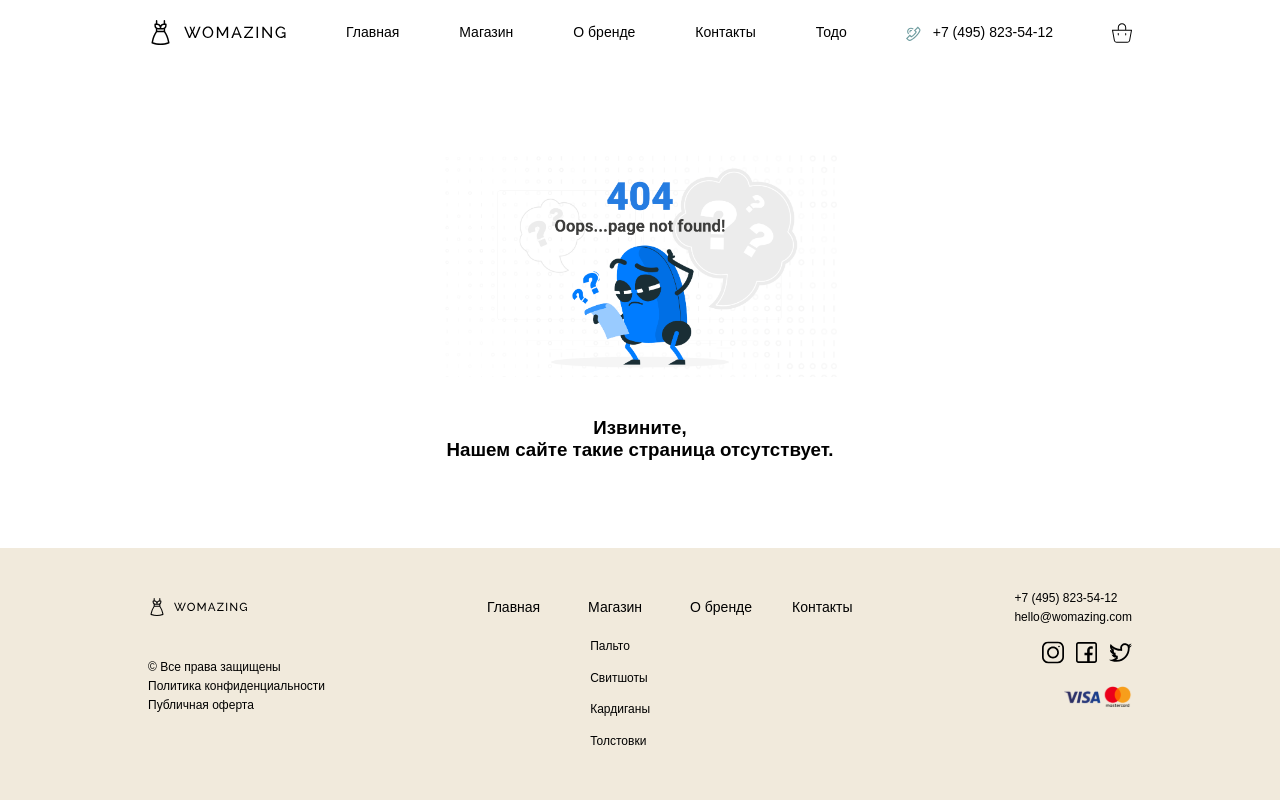
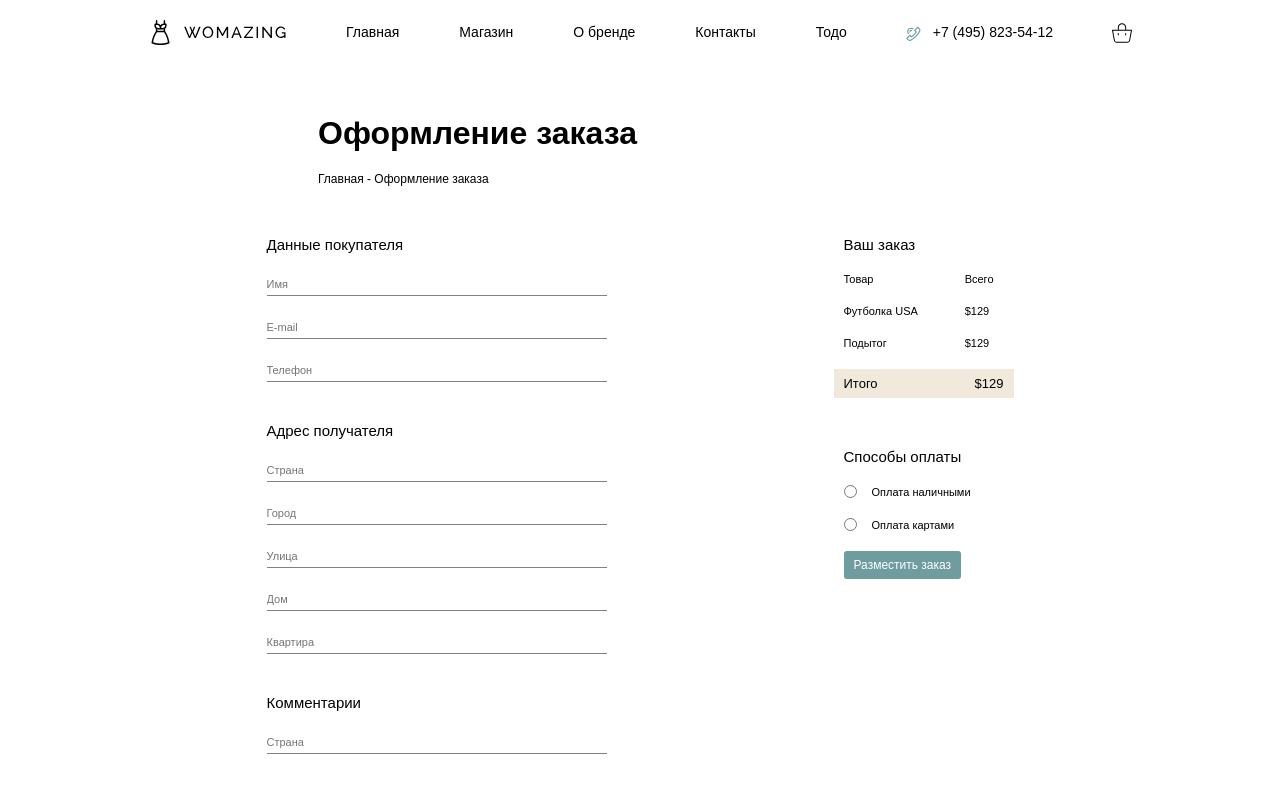
Before and after one commit to maalieva-webdev/womazing, a React (Create React App) app: page /offormizakaz in a window 1280 px wide. Shown: the top 800 px of the page. Built offline with nearby package versions, Linux system fonts and the light colour scheme.

Commit message:
add offormit zakaz

```diff
--- a/src/App.js
+++ b/src/App.js
@@ -10,6 +10,7 @@ import DetalPage from "./component/DetalPage";
 import NotFound from "./page/NotFound";
 import Carzina from "./page/Carzina";
 import Todo from "./page/Todo";
+import OfformiZakaz from "./component/OfformiZakaz";
 
 function App() {
   return (
@@ -22,6 +23,7 @@ function App() {
         <Route path="/contact" element={<Contact />} />
         <Route path="/carzina" element={<Carzina />} />
         <Route path="/todo" element={<Todo />} />
+        <Route path="/offormizakaz" element={<OfformiZakaz />} />
         <Route path="/detal-page/:params" element={<DetalPage />} />
         <Route path="*" element={<NotFound />} />
       </Routes>
--- /dev/null
+++ b/src/component/OfformiZakaz/OfformiZakaz.css
@@ -0,0 +1,121 @@
+.zakaz {
+  text-align: start;
+  padding: 50px 0;
+
+  .zakaz-title {
+    display: flex;
+    flex-direction: column;
+    gap: 20px;
+    align-items: start;
+    padding-left: 170px;
+    padding-bottom: 50px;
+    .zakaz-p-title {
+      font-size: 12px;
+    }
+  }
+  .zakaz-input {
+    display: flex;
+    align-items: start;
+    justify-content: space-around;
+
+    .zakaz-left {
+      display: flex;
+      flex-direction: column;
+      align-items: start;
+      justify-content: space-between;
+      gap: 40px;
+
+      .pokupatel {
+        display: flex;
+        flex-direction: column;
+        align-items: start;
+        justify-content: space-between;
+        gap: 20px;
+
+        .pokupatel-h3 {
+          font-size: 15px;
+          font-weight: 200;
+        }
+        input {
+          border: none;
+          border-bottom: 1px solid grey;
+          outline: none;
+          font-size: 11px;
+          padding: 5px 0;
+          width: 340px;
+        }
+      }
+    }
+    .zakaz-right {
+      display: flex;
+      flex-direction: column;
+      justify-content: space-between;
+      align-items: start;
+      gap: 50px;
+
+      .vash {
+        display: flex;
+        align-items: start;
+        flex-direction: column;
+        justify-content: space-between;
+        gap: 20px;
+        .oplata-h3 {
+          font-size: 15px;
+          font-weight: 200;
+        }
+        .opl-group {
+          display: flex;
+          align-items: start;
+          justify-content: space-between;
+          width: 150px;
+          .opl-left,
+          .opl-right {
+            display: flex;
+            flex-direction: column;
+            align-items: start;
+            gap: 20px;
+          }
+        }
+        .oplata-span {
+          width: 180px;
+          display: flex;
+          justify-content: space-between;
+          font-size: 13px;
+          background: #f1eadc;
+          padding: 7px 10px;
+          margin-left: -10px;
+        }
+        .oplata-p {
+          font-size: 11px;
+        }
+      }
+      .oplata {
+        display: flex;
+        flex-direction: column;
+        justify-content: space-between;
+        gap: 20px;
+        align-items: start;
+        li {
+          display: flex;
+          align-items: center;
+          gap: 15px;
+        }
+        .oplata-h3 {
+          font-size: 15px;
+          font-weight: 200;
+        }
+        .oplata-p {
+          font-size: 11px;
+        }
+        .oplata-btn {
+          padding: 7px 10px;
+          background: #6e9c9f;
+          border: none;
+          border-radius: 3px;
+          color: white;
+          font-size: 12px;
+        }
+      }
+    }
+  }
+}
--- /dev/null
+++ b/src/component/OfformiZakaz/index.jsx
@@ -0,0 +1,70 @@
+import React from "react";
+import "./OfformiZakaz.css";
+
+const OfformiZakaz = () => {
+  return (
+    <div className="container">
+      <div className="zakaz">
+        <div className="zakaz-title">
+          <h1>Оформление заказа</h1>
+          <p className="zakaz-p-title">Главная - Оформление заказа</p>
+        </div>
+        <div className="zakaz-input">
+          <div className="zakaz-left">
+            <div className="pokupatel">
+              <h3 className="pokupatel-h3">Данные покупателя</h3>
+              <input placeholder="Имя" type="text" />
+              <input placeholder="E-mail" type="text" />
+              <input placeholder="Телефон" type="text" />
+            </div>
+            <div className="pokupatel">
+              <h3 className="pokupatel-h3">Адрес получателя</h3>
+              <input placeholder="Страна" type="text" />
+              <input placeholder="Город" type="text" />
+              <input placeholder="Улица" type="text" />
+              <input placeholder="Дом" type="text" />
+              <input placeholder="Квартира" type="text" />
+            </div>
+            <div className="pokupatel">
+              <h3 className="pokupatel-h3">Комментарии</h3>
+              <input placeholder="Страна" type="text" />
+            </div>
+          </div>
+          <div className="zakaz-right">
+            <div className="vash">
+              <h3 className="oplata-h3">Ваш заказ</h3>
+              <div className="opl-group">
+                <div className="opl-left">
+                  <p className="oplata-p">Товар</p>
+                  <p className="oplata-p">Футболка USA</p>
+                  <p className="oplata-p">Подытог</p>
+                </div>
+                <div className="opl-right">
+                  <p className="oplata-p">Всего</p>
+                  <p className="oplata-p">$129</p>
+                  <p className="oplata-p">$129</p>
+                </div>
+              </div>
+                  <p className="oplata-span">Итого<span>$129</span></p>
+
+            </div>
+            <div className="oplata">
+              <h3 className="oplata-h3">Способы оплаты</h3>
+              <li>
+                <input type="radio" />
+                <p className="oplata-p">Оплата наличными</p>
+              </li>
+              <li>
+                <input type="radio" />
+                <p className="oplata-p">Оплата картами</p>
+              </li>
+              <button className="oplata-btn">Разместить заказ</button>
+            </div>
+          </div>
+        </div>
+      </div>
+    </div>
+  );
+};
+
+export default OfformiZakaz;
--- a/src/page/Carzina/Carzina.css
+++ b/src/page/Carzina/Carzina.css
@@ -51,3 +51,36 @@ text-align: start;
         font-weight: 200;
     }
 }
+
+.all-carzin{
+    padding: 30px;
+    text-align: end;
+    .all-p{
+        font-size: 14px;
+        margin-right: 113px;
+    }
+    .offormit-btns{
+        display: flex;
+        align-items: center;
+        justify-content: end;
+        gap: 10px;
+        padding: 20px 0;
+        .offormit-btn{
+            padding: 7px 10px;
+            background: #6E9C9F;
+            border: none;
+            border-radius: 3px;
+            color: white;
+            font-size: 12px;
+
+        }
+        .offormit-p{
+            background: #F1EADC;
+            padding: 7px 10px;
+            border: none;
+            border-radius: 3px;
+            font-size:  12px;
+        }
+
+    }
+}
--- a/src/page/Carzina/index.jsx
+++ b/src/page/Carzina/index.jsx
@@ -2,20 +2,17 @@ import React from "react";
 import { useDispatch, useSelector } from "react-redux";
 import "./Carzina.css";
 import { deleteCarzina } from "../../storeTwo/action";
+import { useNavigate } from "react-router-dom";
 
 const Carzina = () => {
+    const navigate=useNavigate()
   const product = useSelector((state) => state);
-  const dispatch=useDispatch()
+  const dispatch = useDispatch();
 
- const res= product.reduce((acc,el)=>{
-
-    return Math.round(acc+ Number(el.price))
-
-  },0)
-// console.log(Math.(res));
-
-
-
+  const resPrice = product.reduce((acc, el) => {
+    return Math.round(acc + Number(el.price));
+  }, 0);
+  // console.log(Math.(res));
 
   console.log(product);
 
@@ -38,7 +35,12 @@ const Carzina = () => {
           {product.map((el, idx) => (
             <div key={idx} className="product-list">
               <div className="list-group-img">
-                <button onClick={()=>dispatch(deleteCarzina(el.id))} className="list-btn">X</button>
+                <button
+                  onClick={() => dispatch(deleteCarzina(el.id))}
+                  className="list-btn"
+                >
+                  X
+                </button>
                 <img className="list-img" src={el.url} alt="" />
               </div>
               <h4 className="list-name">{el.name}</h4>
@@ -48,9 +50,13 @@ const Carzina = () => {
             </div>
           ))}
         </div>
+        <hr />
         <div className="all-carzin">
-            <h3>Общий количества: {product.length}шт</h3>
-            <h3>Общий цены: {res}$</h3>
+          <p className="all-p">Подытог: {resPrice} $</p>
+          <div className="offormit-btns">
+            <p className="offormit-p">Итого : {resPrice} $</p>
+            <button onClick={()=>navigate('/offormizakaz')} className="offormit-btn">Оформить заказ</button>
+          </div>
         </div>
       </div>
     </div>
```
